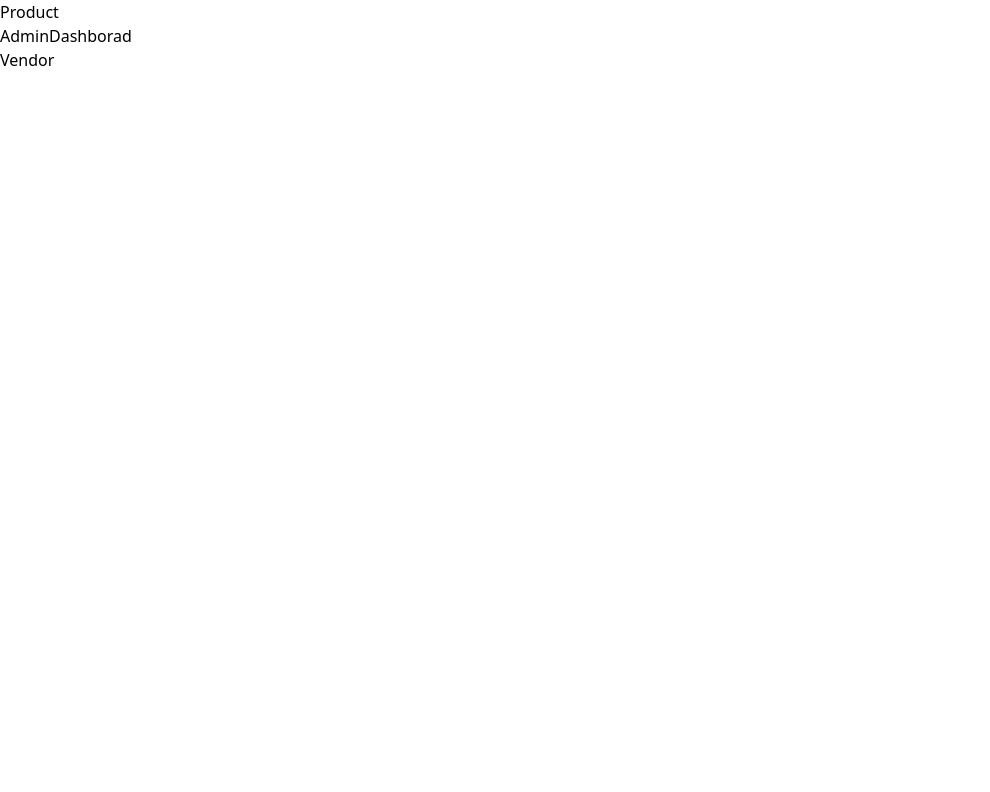
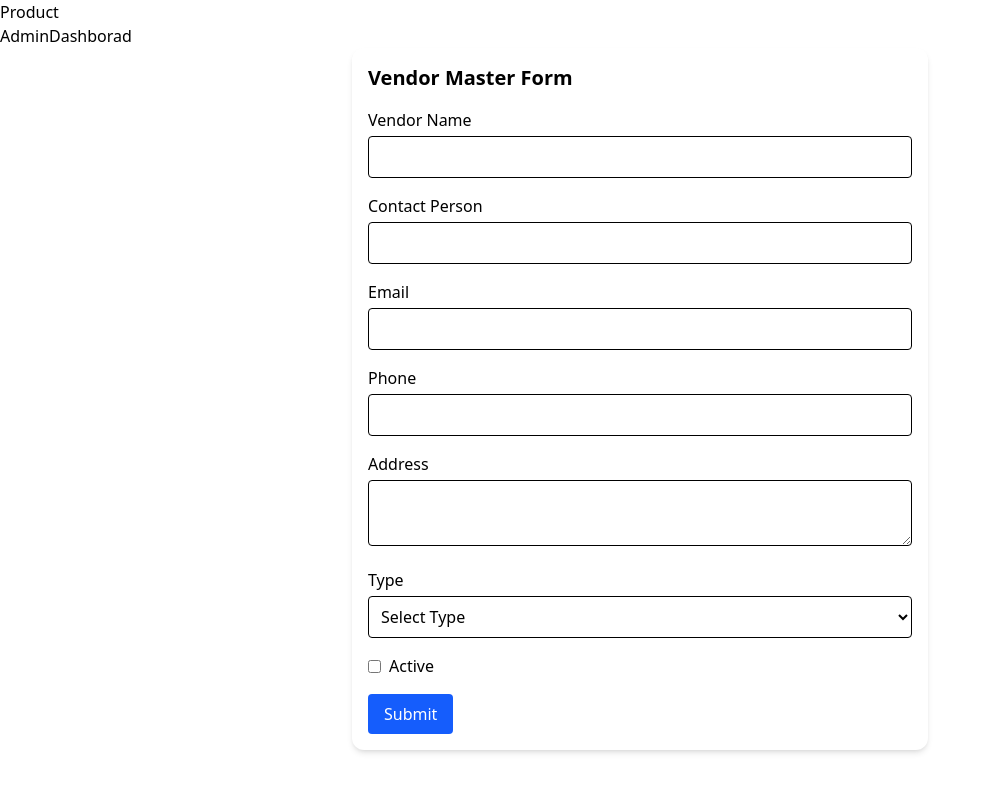
Before and after one commit to ShivrajPatil161/Api-Panel, a React (Vite) app in the folder frontend/: page /vendor in a window 1280 px wide. Shown: the top 792 px of the page, without its empty margins (0-990 px from the left). Built offline with nearby package versions, Linux system fonts and the light colour scheme.

Commit message:
vendior form added 29-07-25 3:25

```diff
--- a/frontend/package.json
+++ b/frontend/package.json
@@ -11,10 +11,12 @@
   },
   "dependencies": {
     "@tailwindcss/vite": "^4.1.11",
+    "formik": "^2.4.6",
     "react": "^19.1.0",
     "react-dom": "^19.1.0",
     "react-router": "^7.7.1",
-    "tailwindcss": "^4.1.11"
+    "tailwindcss": "^4.1.11",
+    "yup": "^1.6.1"
   },
   "devDependencies": {
     "@eslint/js": "^9.30.1",
--- a/frontend/src/components/Forms/Vendor.jsx
+++ b/frontend/src/components/Forms/Vendor.jsx
@@ -1,9 +1,91 @@
-import React from 'react'
+import React from 'react';
+import { Formik, Form, Field, ErrorMessage } from 'formik';
+import * as Yup from 'yup';
 
-const Vendor = () => {
+const VendorForm = () => {
+  const initialValues = {
+    vendorName: '',
+    contactPerson: '',
+    email: '',
+    phone: '',
+    address: '',
+    type: '',
+    isActive: false
+  };
+
+  const validationSchema = Yup.object({
+    vendorName: Yup.string().required('Vendor name is required'),
+    contactPerson: Yup.string().required('Contact person is required'),
+    email: Yup.string().email('Invalid email').required('Email is required'),
+    phone: Yup.string().matches(/^[0-9]{10}$/, 'Enter a valid 10-digit phone number').required('Phone number is required'),
+    address: Yup.string().required('Address is required'),
+    type: Yup.string().required('Type is required'),
+    isActive: Yup.boolean()
+  });
+
+  const onSubmit = (values, { resetForm }) => {
+    console.log('Vendor form submitted', values);
+    resetForm();
+  };
+
   return (
-    <div>Vendor</div>
-  )
-}
+    <div className="max-w-xl mx-auto p-4 shadow-md rounded-xl bg-white">
+      <h2 className="text-xl font-bold mb-4">Vendor Master Form</h2>
+      <Formik initialValues={initialValues} validationSchema={validationSchema} onSubmit={onSubmit}>
+        <Form className="space-y-4">
+          <div>
+            <label className="block mb-1">Vendor Name</label>
+            <Field name="vendorName" type="text" className="w-full border rounded p-2" />
+            <ErrorMessage name="vendorName" component="div" className="text-red-600 text-sm" />
+          </div>
 
-export default Vendor
+          <div>
+            <label className="block mb-1">Contact Person</label>
+            <Field name="contactPerson" type="text" className="w-full border rounded p-2" />
+            <ErrorMessage name="contactPerson" component="div" className="text-red-600 text-sm" />
+          </div>
+
+          <div>
+            <label className="block mb-1">Email</label>
+            <Field name="email" type="email" className="w-full border rounded p-2" />
+            <ErrorMessage name="email" component="div" className="text-red-600 text-sm" />
+          </div>
+
+          <div>
+            <label className="block mb-1">Phone</label>
+            <Field name="phone" type="text" className="w-full border rounded p-2" />
+            <ErrorMessage name="phone" component="div" className="text-red-600 text-sm" />
+          </div>
+
+          <div>
+            <label className="block mb-1">Address</label>
+            <Field name="address" as="textarea" className="w-full border rounded p-2" />
+            <ErrorMessage name="address" component="div" className="text-red-600 text-sm" />
+          </div>
+
+          <div>
+            <label className="block mb-1">Type</label>
+            <Field name="type" as="select" className="w-full border rounded p-2">
+              <option value="">Select Type</option>
+              <option value="Bank">Bank</option>
+              <option value="NBFC">NBFC</option>
+              <option value="Other">Other</option>
+            </Field>
+            <ErrorMessage name="type" component="div" className="text-red-600 text-sm" />
+          </div>
+
+          <div className="flex items-center">
+            <Field name="isActive" type="checkbox" className="mr-2" />
+            <label htmlFor="isActive">Active</label>
+          </div>
+
+          <button type="submit" className="bg-blue-600 text-white px-4 py-2 rounded hover:bg-blue-700">
+            Submit
+          </button>
+        </Form>
+      </Formik>
+    </div>
+  );
+};
+
+export default VendorForm;
--- /dev/null
+++ b/frontend/src/components/Forms/VendorRate.jsx
@@ -0,0 +1,101 @@
+import React from "react";
+import { Formik, Form, Field, ErrorMessage } from "formik";
+import * as Yup from "yup";
+
+const VendorRateMasterForm = () => {
+  const initialValues = {
+    vendor: '',
+    product: '',
+    oneTimeCost: '',
+    perTransactionFee: '',
+    subscriptionType: '',
+    subscriptionAmount: '',
+    effectiveFrom: '',
+    effectiveTo: ''
+  };
+
+  const validationSchema = Yup.object({
+    vendor: Yup.string().required('Vendor is required'),
+    product: Yup.string().required('Product is required'),
+    oneTimeCost: Yup.number().required('Required').min(0, 'Cannot be negative'),
+    perTransactionFee: Yup.number().required('Required').min(0, 'Cannot be negative'),
+    subscriptionType: Yup.string().required('Subscription type is required'),
+    subscriptionAmount: Yup.number().required('Required').min(0, 'Cannot be negative'),
+    effectiveFrom: Yup.date().required('Start date required'),
+    effectiveTo: Yup.date().required('End date required')
+  });
+
+  const onSubmit = (values, { resetForm }) => {
+    console.log("Vendor Rate Master form submitted", values);
+    resetForm();
+  };
+
+  return (
+    <div className="max-w-xl mx-auto p-4 shadow-md rounded-xl bg-white">
+      <h2 className="text-xl font-bold mb-4">Vendor Rate Master Form</h2>
+      <Formik initialValues={initialValues} validationSchema={validationSchema} onSubmit={onSubmit}>
+        <Form className="space-y-4">
+          <div>
+            <label className="block mb-1">Vendor</label>
+            <Field name="vendor" type="text" className="w-full border rounded p-2" />
+            <ErrorMessage name="vendor" component="div" className="text-red-600 text-sm" />
+          </div>
+
+          <div>
+            <label className="block mb-1">Product</label>
+            <Field name="product" type="text" className="w-full border rounded p-2" />
+            <ErrorMessage name="product" component="div" className="text-red-600 text-sm" />
+          </div>
+
+          <div className="grid grid-cols-2 gap-4">
+            <div>
+              <label className="block mb-1">One-Time Cost</label>
+              <Field name="oneTimeCost" type="number" className="w-full border rounded p-2" />
+              <ErrorMessage name="oneTimeCost" component="div" className="text-red-600 text-sm" />
+            </div>
+            <div>
+              <label className="block mb-1">Per Transaction Fee</label>
+              <Field name="perTransactionFee" type="number" className="w-full border rounded p-2" />
+              <ErrorMessage name="perTransactionFee" component="div" className="text-red-600 text-sm" />
+            </div>
+          </div>
+
+          <div>
+            <label className="block mb-1">Subscription Type</label>
+            <Field name="subscriptionType" as="select" className="w-full border rounded p-2">
+              <option value="">Select</option>
+              <option value="Monthly">Monthly</option>
+              <option value="Annual">Annual</option>
+            </Field>
+            <ErrorMessage name="subscriptionType" component="div" className="text-red-600 text-sm" />
+          </div>
+
+          <div>
+            <label className="block mb-1">Subscription Amount</label>
+            <Field name="subscriptionAmount" type="number" className="w-full border rounded p-2" />
+            <ErrorMessage name="subscriptionAmount" component="div" className="text-red-600 text-sm" />
+          </div>
+
+          <div className="grid grid-cols-2 gap-4">
+            <div>
+              <label className="block mb-1">Effective From</label>
+              <Field name="effectiveFrom" type="date" className="w-full border rounded p-2" />
+              <ErrorMessage name="effectiveFrom" component="div" className="text-red-600 text-sm" />
+            </div>
+            <div>
+              <label className="block mb-1">Effective To</label>
+              <Field name="effectiveTo" type="date" className="w-full border rounded p-2" />
+              <ErrorMessage name="effectiveTo" component="div" className="text-red-600 text-sm" />
+            </div>
+          </div>
+
+          <button type="submit" className="bg-green-600 text-white px-4 py-2 rounded hover:bg-green-700">
+            Submit
+          </button>
+        </Form>
+      </Formik>
+    </div>
+  );
+};
+
+export default VendorRateMasterForm;
```
Also changed, not shown: 2 other files (tests, documents, lock files or other folders).
